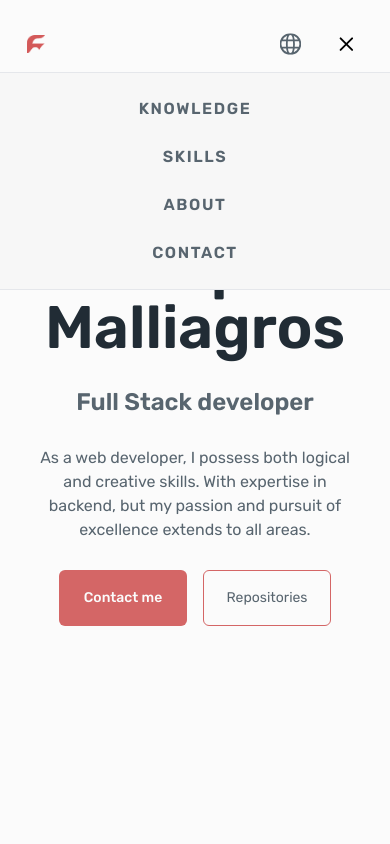
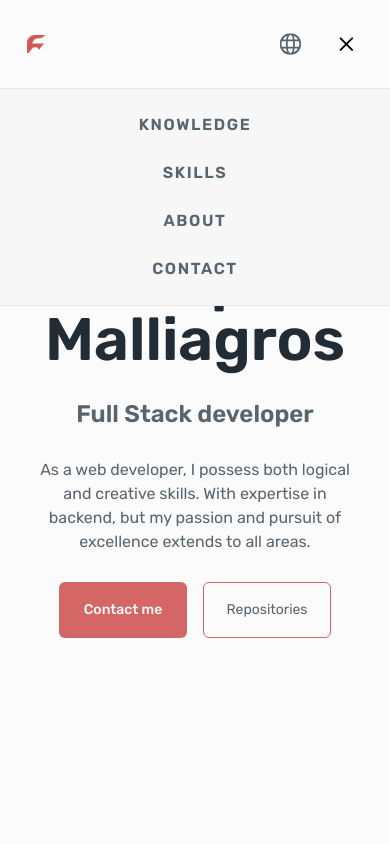
Before and after one commit to felipemalli/portfolio, a React (Vite) app: page / in a window 390 px wide. Both pictures are taken after a click on the button 346 px from the left and 44 px from the top of the page. Shown: the top 844 px of the page. Built offline with nearby package versions, Linux system fonts and the light colour scheme.

Commit message:
feat: add white div to mobile menu at top to prevent text above translation icon

```diff
--- a/src/components/header/Header.tsx
+++ b/src/components/header/Header.tsx
@@ -6,6 +6,7 @@ import { LanguageButton } from './particular/LanguageButton';
 
 export const Header: React.FC = () => {
   const [isOpenNav, setIsOpenNav] = useState(false);
+  const [isOpenLanguage, setIsOpenLanguage] = useState(false);
 
   const [isRenderLanguage, setIsRenderLanguage] = useState(false);
   const navRef = useRef<HTMLDivElement | null>(null);
@@ -31,21 +32,21 @@ export const Header: React.FC = () => {
 
   return (
     <header id='header'>
-      <div className='w-fill md:mx-8 lg:mx-16 2xl:w-[89.938rem] 2xl:m-auto'>
-        <div className='flex justify-between md:justify-center -mb-[88px] xl:justify-start p-6 md:my-4 xl:ml-20 2xl:ml-12'>
+      <div className='w-fill md:mx-8 lg:mx-16 2xl:w-[89.938rem] 2xl:m-auto mb-3'>
+        <div className={`flex justify-between md:justify-center -mb-[88px] xl:justify-start p-6 md:my-4 xl:ml-20 2xl:ml-12 ${(isOpenNav || isOpenLanguage) && 'bg-secondary-500 md:bg-transparent'}`}>
           <img className='flex h-6 w-6 scale-75 xl:-ml-28 2xl:-ml-16 mr-10 2xl:mr-16 mt-2'  src='./assets/background/felipeBrand.png' alt='Felipevm brand'/>
           <div>
-            <div className={`${!isOpenNav ? 'hidden' : 'absolute'} w-screen md:w-auto md:flex md:relative right-1/2 translate-x-1/2 mt-12 md:mt-0 border-y md:border-none`}>
+            <div className={`${!isOpenNav ? 'hidden' : 'absolute'} w-screen md:w-auto md:flex md:relative right-1/2 translate-x-1/2 mt-16 md:mt-0 border-y md:border-none`}>
               <nav ref={navRef} className={'flex flex-col md:flex-row items-center text-center py-4 md:py-0 space-y-2 md:space-y-0 md:space-x-8 2xl:space-x-10 uppercase text-customBlue-500 tracking-widest font-semibold bg-secondary-900 md:bg-transparent'} onClick={() => setIsOpenNav(false)}>
                 <NavOptionNavigation className='hover:scale-105 hover:bg-customGray-200 md:hover:bg-transparent w-screen h-10 md:w-auto flex items-center justify-center' componentId='content' areaNameNav='knowledge'>{translations.nav_knowledge}</NavOptionNavigation>
                 <NavOptionNavigation className='hover:scale-105 hover:bg-customGray-200 md:hover:bg-transparent w-screen h-10 md:w-auto flex items-center justify-center' componentId='content' areaNameNav='skills'>{translations.nav_skills}</NavOptionNavigation>
                 <NavOptionNavigation className='hover:scale-105 hover:bg-customGray-200 md:hover:bg-transparent w-screen h-10 md:w-auto flex items-center justify-center' componentId='about'>{translations.nav_about}</NavOptionNavigation>
                 <NavOptionLink className='hover:scale-105 hover:bg-customGray-200 md:hover:bg-transparent w-screen h-10 md:w-auto flex items-center justify-center' url='https://www.linkedin.com/in/felipe-vahia-malliagros/'>{translations.nav_contact}</NavOptionLink>
-                {isMd && !isXl && <LanguageButton className='relative flex-col items-center gap-1 pb-0.5' />}
+                {isMd && !isXl && <LanguageButton isOpenLanguage={isOpenLanguage} setIsOpenLanguage={setIsOpenLanguage} className='relative flex-col items-center gap-1 pb-0.5' />}
               </nav>
             </div>
             <div className='flex gap-4'>
-              {!isMd && isRenderLanguage && <LanguageButton className='relative flex-col items-center gap-1'  setIsRenderLanguage={setIsRenderLanguage} />}
+              {!isMd && isRenderLanguage && <LanguageButton isOpenLanguage={isOpenLanguage} setIsOpenLanguage={setIsOpenLanguage} className='relative flex-col items-center gap-1'  setIsRenderLanguage={setIsRenderLanguage} />}
               <button ref={navButton} type='button' className='h-10 w-10 hover:bg-customGray-200 block md:hidden focus:outline-none rounded-full pl-2' onClick={() => {
                 if (isOpenNav) {
                   (setIsRenderLanguage(false));
@@ -63,7 +64,7 @@ export const Header: React.FC = () => {
           </div>
         </div>
       </div>
-      {isXl && <LanguageButton hasText={true} className='absolute xl:right-[2.7%] 2xl:right-[3.4%] 3xl:right-[4.4%] top-[22px] flex-col items-center gap-1' />}
+      {isXl && <LanguageButton isOpenLanguage={isOpenLanguage} setIsOpenLanguage={setIsOpenLanguage} hasText={true} className='absolute xl:right-[2.7%] 2xl:right-[3.4%] 3xl:right-[4.4%] top-[22px] flex-col items-center gap-1' />}
     </header>
   );
 };
--- a/src/components/header/particular/LanguageButton.tsx
+++ b/src/components/header/particular/LanguageButton.tsx
@@ -1,14 +1,16 @@
-import { useEffect, useRef, useState } from 'react';
+import { useEffect, useRef } from 'react';
 import { ILanguageOptions, useLanguageContext, useSearchContext } from '../../../contexts';
 
 export interface ILanguageButtonProps {
+  isOpenLanguage: boolean;
+  setIsOpenLanguage: (arg: boolean) => void;
   className: string;
   setIsRenderLanguage?: (arg: boolean) => void;
   hasText?: boolean;
 }
 
-export const LanguageButton: React.FC<ILanguageButtonProps> = ({ className, hasText, setIsRenderLanguage }: ILanguageButtonProps) => {
-  const [isOpenLanguage, setIsOpenLanguage] = useState(false);
+export const LanguageButton: React.FC<ILanguageButtonProps> = ({ isOpenLanguage, setIsOpenLanguage, className, hasText, setIsRenderLanguage }: ILanguageButtonProps) => {
+
   const languageRef = useRef<HTMLDivElement | null>(null);
 
   useEffect(() => {
```
